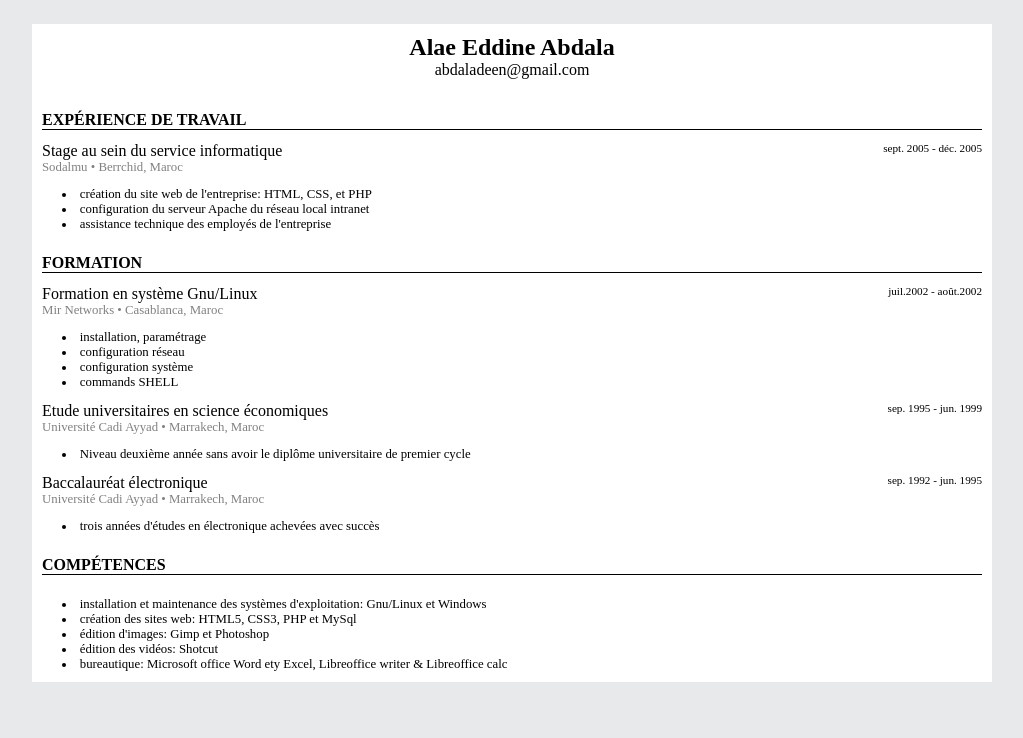
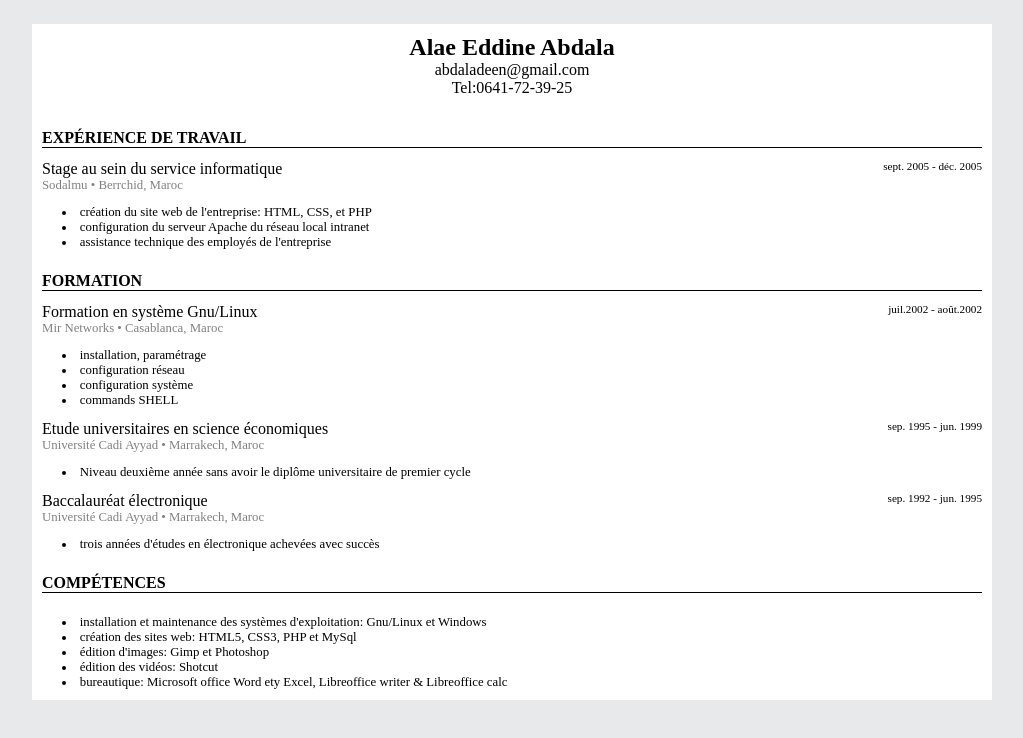
Before and after one commit to awscribe/Aladdeen, a plain HTML site: page index.html in a window 1280 px wide. Shown: the whole page, without its empty margins (128-1151 px from the left). Drawn offline with Linux system fonts and the light colour scheme.

Commit message:
Update index.html
Add nbr

```diff
--- a/index.html
+++ b/index.html
@@ -19,7 +19,7 @@
   <div class="item1">
     <h2>Alae Eddine Abdala</h2>
     <p>abdaladeen@gmail.com</p>
-
+    <p>Tel:0641-72-39-25</p>
   </div>
 
   <div class="item_row">
```
